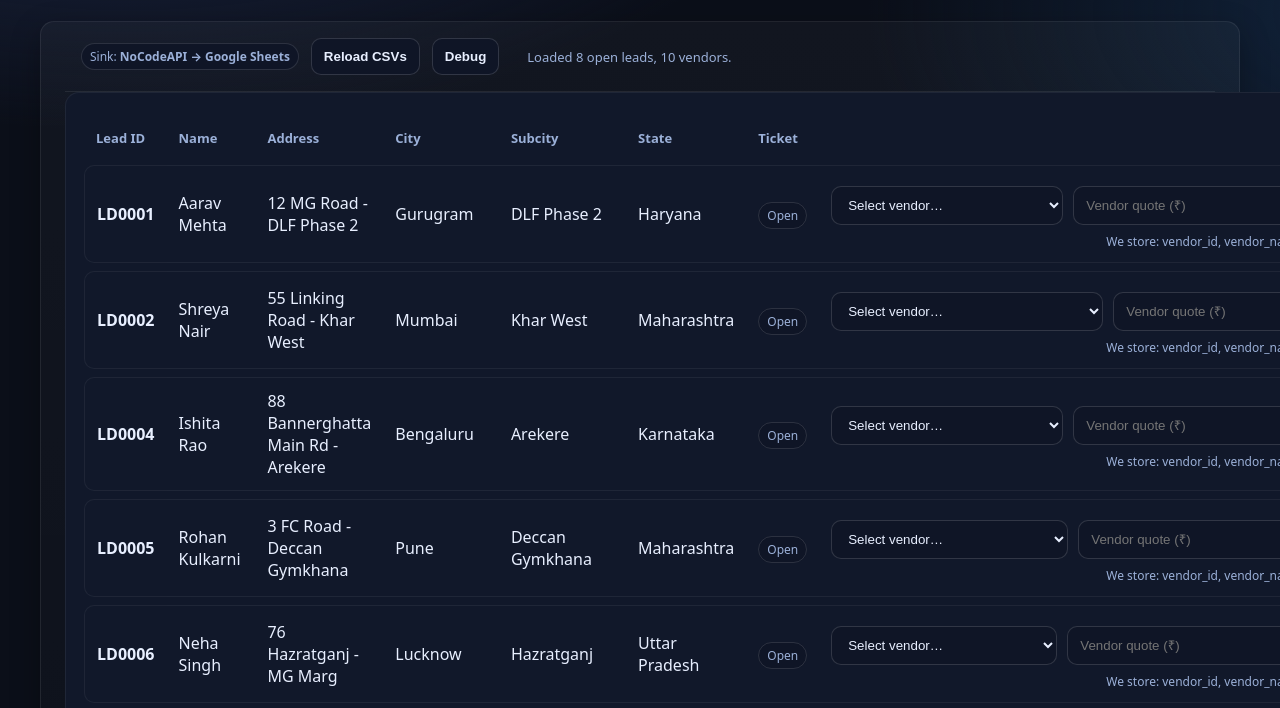
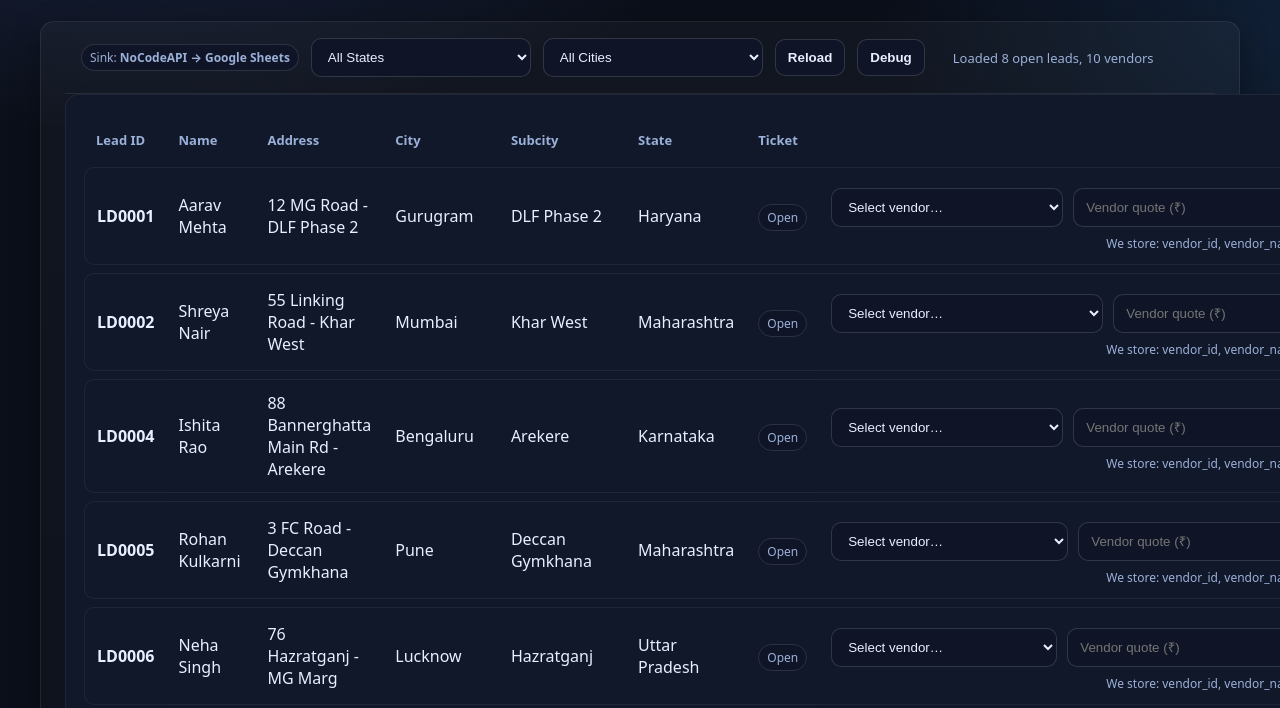
Before and after one commit to somikds3-glitch/Mahindra, a plain HTML site: page index2.html in a window 1280 px wide. Shown: the part 109-817 px from the top of the page. Drawn offline with Linux system fonts and the light colour scheme.

Commit message:
index2.html

```diff
--- a/index2.html
+++ b/index2.html
@@ -46,6 +46,8 @@
     .ok{ color:#7affbc } .err{ color:#ff7a7a }
     .toast{position:fixed;right:16px;bottom:16px;background:#11182a;padding:10px 14px;border-radius:10px;border:1px solid rgba(255,255,255,.12);display:none}
     .toast.show{display:block}
+    /* same visual length for both dropdowns */
+    .toolbar select{ width:220px; min-width:220px; }
   </style>
 </head>
 <body>
@@ -57,7 +59,9 @@
   <div class="wrap panel">
     <div class="toolbar">
       <span class="pill">Sink: <strong>NoCodeAPI → Google Sheets</strong></span>
-      <button class="secondary" id="reloadBtn">Reload CSVs</button>
+      <select id="stateFilter"><option value="">All States</option></select>
+      <select id="cityFilter"><option value="">All Cities</option></select>
+      <button class="secondary" id="reloadBtn">Reload</button>
       <button class="secondary" id="debugBtn">Debug</button>
       <div class="status" id="status">Ready.</div>
     </div>
@@ -79,7 +83,7 @@
         <h3 style="margin:0 0 6px">How it works</h3>
         <ol style="margin:8px 0 10px 18px; color:var(--muted); line-height:1.5">
           <li>Pick a vendor from <code>vendor.csv</code>, add a <strong>quote</strong>, hit <em>Submit</em>.</li>
-          <li>We POST a JSON object to your NoCodeAPI endpoint (<code>/addRows</code> with <code>?tabId=Sheet1</code>).</li>
+          <li>We POST a JSON object to your NoCodeAPI endpoint (<code>/addRows?tabId=Sheet1</code>).</li>
           <li>NoCodeAPI appends a row to your Google Sheet under the headers.</li>
         </ol>
         <div class="hint">Sheet headers expected (left→right):<br>
@@ -93,40 +97,42 @@
   <div id="toast" class="toast" role="status" aria-live="polite"></div>
 
   <script>
-  // ---------- Config ----------
+  // ---------- Config (kept as before) ----------
   const CONFIG = {
     LEADS_CSV: "HTML.csv",
     VENDORS_CSV: "vendor.csv",
-    // Your NoCodeAPI endpoint (we'll append ?tabId=Sheet1 if missing)
     SHEET_API_BASE: "https://v1.nocodeapi.com/somik/google_sheets/wrhTkBHrUtmiKJnQ/addRows",
     SHEET_TAB: "Sheet1"
   };
-
-  function sheetEndpoint() {
+  function sheetEndpoint(){
     const hasQuery = CONFIG.SHEET_API_BASE.includes("?");
     const hasTab = CONFIG.SHEET_API_BASE.includes("tabId=");
-    if (hasTab) return CONFIG.SHEET_API_BASE;
-    return CONFIG.SHEET_API_BASE + (hasQuery ? "&" : "?") + "tabId=" + encodeURIComponent(CONFIG.SHEET_TAB);
+    return hasTab ? CONFIG.SHEET_API_BASE
+                  : CONFIG.SHEET_API_BASE + (hasQuery ? "&" : "?") + "tabId=" + encodeURIComponent(CONFIG.SHEET_TAB);
   }
 
-  // ---------- Helpers ----------
+  // ---------- DOM refs ----------
   const statusBox = document.getElementById('status');
   const lastSubmit = document.getElementById('lastSubmit');
-  const toastEl = document.getElementById('toast');
+  const toastEl    = document.getElementById('toast');
+  const tbody      = document.getElementById('leadBody');
+  const stateSel   = document.getElementById('stateFilter');
+  const citySel    = document.getElementById('cityFilter');
+
   const setStatus = (msg) => statusBox.textContent = msg;
   const showToast = (msg) => { toastEl.textContent = msg; toastEl.classList.add('show'); setTimeout(()=>toastEl.classList.remove('show'), 1800); };
-  const escapeHTML = s => (s||"").replace(/[&<>"']/g, m => ({'&':'&amp;','<':'&lt;','>':'&gt;','"':'&quot;','\'':'&#39;'}[m]));
+  const escapeHTML = (s) => (s||"").replace(/[&<>"']/g, m => ({'&':'&amp;','<':'&lt;','>':'&gt;','"':'&quot;','\'':'&#39;'}[m]));
 
+  // ---------- CSV helpers (unchanged logic) ----------
   function candidateUrlsFor(file){
     const origin = location.origin;
-    const p = location.pathname.replace(/\/[^/]*$/, '/');        // current dir
-    const up = p.replace(/\/[^/]*\/$/, '/');                     // one up
+    const p  = location.pathname.replace(/\/[^/]*$/, '/');       // current dir
+    const up = p.replace(/\/[^/]*\/$/, '/');                      // one up
     const urls = [origin + p + file, origin + '/' + file, origin + up + file];
-    const seen = Object.create(null), out = [];
+    const seen = Object.create(null), out=[];
     for (const u of urls){ if(!seen[u]){ seen[u]=1; out.push(u); } }
     return out;
   }
-
   function parseCSV(text){
     const lines = text.replace(/\r\n/g,'\n').replace(/\r/g,'\n').trim().split('\n');
     if (!lines.length) return { headers:[], rows:[] };
@@ -138,7 +144,6 @@
     });
     return { headers, rows };
   }
-
   async function fetchCSV(path){
     const tries = candidateUrlsFor(path);
     const tried = [];
@@ -156,13 +161,36 @@
     return attempt(0);
   }
 
-  // ---------- Page logic ----------
+  // ---------- Data holders ----------
   let vendors = [];
+  let allLeads = [];       // all rows from HTML.csv
+  let openLeads = [];      // only rows with lead_ticket === "Open"
 
+  // ---------- Filters ----------
+  function uniqueSorted(list){ return [...new Set(list.filter(Boolean))].sort((a,b)=>String(a).localeCompare(String(b))); }
+  function populateStateOptions(){
+    const states = uniqueSorted(openLeads.map(r => r.lead_state));
+    stateSel.innerHTML = '<option value="">All States</option>' + states.map(s => `<option value="${escapeHTML(s)}">${escapeHTML(s)}</option>`).join('');
+  }
+  function populateCityOptions(stateVal){
+    const src = stateVal ? openLeads.filter(r => (r.lead_state||"") === stateVal) : openLeads;
+    const cities = uniqueSorted(src.map(r => r.lead_city));
+    citySel.innerHTML = '<option value="">All Cities</option>' + cities.map(c => `<option value="${escapeHTML(c)}">${escapeHTML(c)}</option>`).join('');
+  }
+  function applyFilters(){
+    const s = stateSel.value, c = citySel.value;
+    let subset = openLeads.slice();
+    if (s) subset = subset.filter(r => (r.lead_state||"") === s);
+    if (c) subset = subset.filter(r => (r.lead_city||"")  === c);
+    renderLeadTable(subset);
+    setStatus(`Showing ${subset.length} of ${openLeads.length} open leads`);
+  }
+
+  // ---------- UI render ----------
   function vendorOptionsHTMLForCity(city){
     const list = vendors.filter(v => (v.vendor_city||"").toLowerCase() === (city||"").toLowerCase());
-    if (!list.length) return `<option value="">No vendors in ${escapeHTML(city || "this city")}</option>`;
-    return list.map(v => {
+    if (!list.length) return `<option value="">Select vendor…</option>`;
+    return `<option value="">Select vendor…</option>` + list.map(v => {
       const label = `${v.vendor_name} (${v.vendor_subcity || ""})`;
       const val = JSON.stringify(v).replaceAll("'", "&apos;");
       return `<option value='${val}'>${escapeHTML(label)}</option>`;
@@ -170,7 +198,6 @@
   }
 
   function renderLeadTable(leads){
-    const tbody = document.getElementById('leadBody');
     tbody.innerHTML = "";
     for(const r of leads){
       const opts = vendorOptionsHTMLForCity(r.lead_city);
@@ -185,10 +212,7 @@
         <td><span class="pill">${escapeHTML(r.lead_ticket)}</span></td>
         <td class="right">
           <div class="quote-row">
-            <select class="vendorSel">
-              <option value="">Select vendor…</option>
-              ${opts}
-            </select>
+            <select class="vendorSel">${opts}</select>
             <input type="number" class="vendorQuote" placeholder="Vendor quote (₹)" min="0" step="0.01" />
             <input type="text" class="note" placeholder="Optional note" />
             <button class="submitBtn">Submit</button>
@@ -201,12 +225,13 @@
     }
   }
 
+  // ---------- NoCodeAPI submit (kept intact) ----------
   async function submitToSheetApiObject(payload){
-    const endpoint = sheetEndpoint(); // ensures ?tabId=Sheet1 exists
+    const endpoint = sheetEndpoint();
     const res = await fetch(endpoint, {
       method: "POST",
       headers: { "Content-Type": "application/json" },
-      body: JSON.stringify([payload]) // NoCodeAPI expects an array of objects at /addRows
+      body: JSON.stringify([payload]) // /addRows expects array of objects
     });
     const body = await res.json().catch(()=> ({}));
     if (!res.ok) throw new Error(body.message || JSON.stringify(body) || `HTTP ${res.status}`);
@@ -257,6 +282,7 @@
     }
   }
 
+  // ---------- Init ----------
   async function init(){
     try{
       setStatus("Loading CSVs…");
@@ -264,10 +290,15 @@
         fetchCSV(CONFIG.LEADS_CSV),
         fetchCSV(CONFIG.VENDORS_CSV)
       ]);
-      vendors = vendorCSV.rows;
-      const openLeads = leadCSV.rows.filter(r => (r.lead_ticket||"").toLowerCase() === "open");
-      renderLeadTable(openLeads);
-      setStatus(`Loaded ${openLeads.length} open leads, ${vendors.length} vendors.`);
+      vendors   = vendorCSV.rows;
+      allLeads  = leadCSV.rows;
+      openLeads = allLeads.filter(r => (r.lead_ticket||"").toLowerCase() === "open");
+
+      populateStateOptions();
+      populateCityOptions("");   // all cities initially
+      applyFilters();            // renders table
+
+      setStatus(`Loaded ${openLeads.length} open leads, ${vendors.length} vendors`);
     }catch(err){
       console.error(err);
       setStatus("Error: " + err.message);
@@ -275,7 +306,7 @@
     }
   }
 
-  // ---------- Buttons ----------
+  // ---------- Events ----------
   document.getElementById('reloadBtn').addEventListener('click', () => init());
   document.getElementById('debugBtn').addEventListener('click', async () => {
     try{
@@ -295,8 +326,10 @@
       lastSubmit.textContent = 'Debug failed: ' + e.message;
     }
   });
+  stateSel.addEventListener('change', () => { populateCityOptions(stateSel.value); citySel.value=""; applyFilters(); });
+  citySel.addEventListener('change', applyFilters);
 
-  // ---------- Go ----------
+  // Go
   init();
   </script>
 </body>
```
